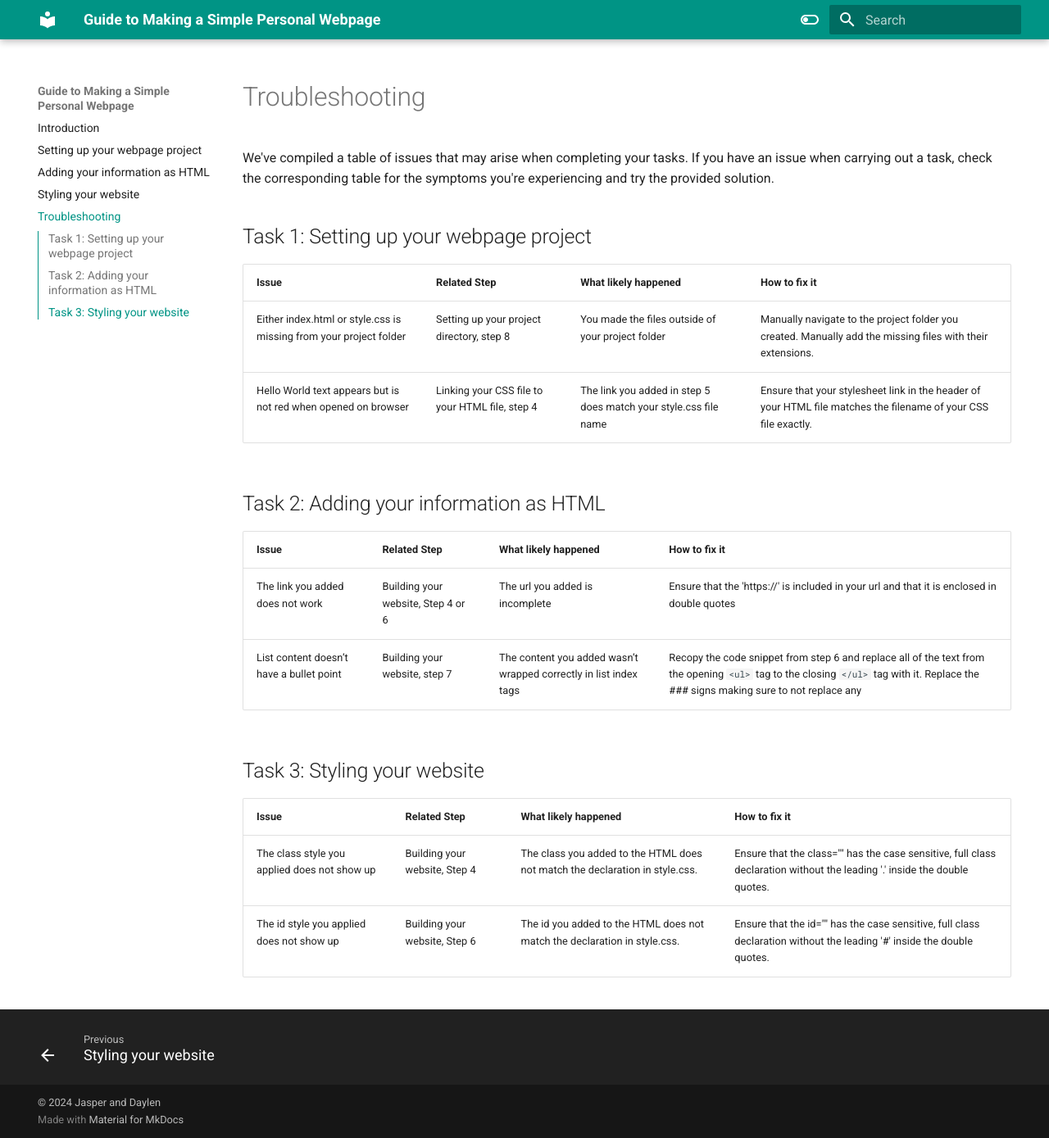
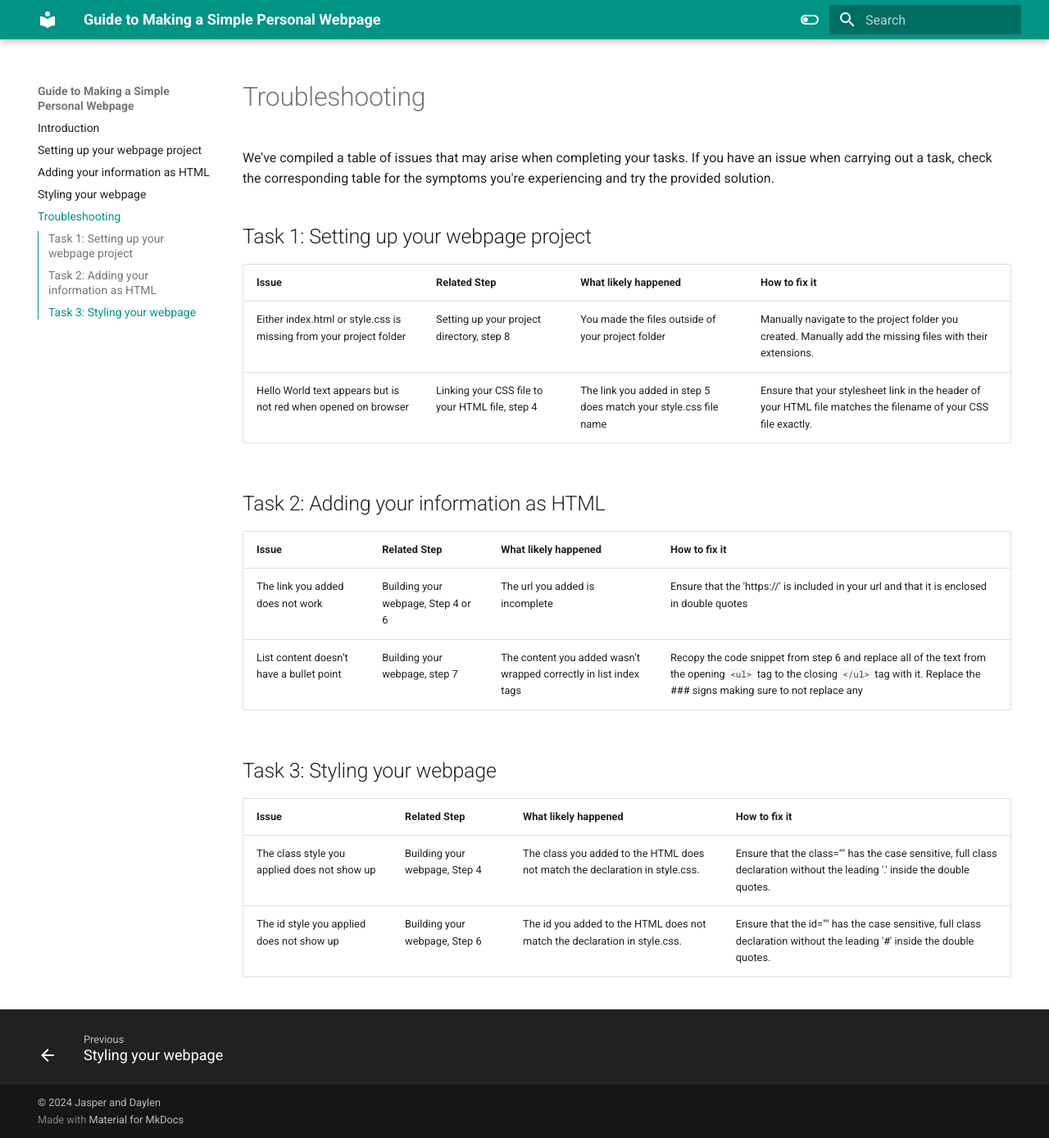
Before and after one commit to jasper-th-wang/Basic_Webpage_Guide, an MkDocs documentation site: the page built from docs/troubleshooting.md, in a window 1280 px wide and 1389 px high. Shown: the whole window at 82% size. Built offline with MkDocs 1.6.1 and Material for MkDocs 9.7.7, drawn with Linux system fonts in a browser that asks for light colours.

Commit message:
standardize use of webpage instead of website

````diff
--- a/docs/task1.md
+++ b/docs/task1.md
@@ -6,7 +6,7 @@ This section will show you how to set up a basic webpage project. You will make
 
 Before we start writing the HTML and CSS code, it is important to set up an organized project structure as outlined below.
 
-1. Make a folder on your desktop titled “My first website”.
+1. Make a folder on your desktop titled “My first webpage”.
 2. Open VS Code.
 3. Do any of the following to open your project in VS Code:
     - In VS Code, click **File** > **Open** and find your “My first webpage” folder.
@@ -29,7 +29,7 @@ Before we start writing the HTML and CSS code, it is important to set up an orga
 
     Here is what the project structure will look like.
     ```
-    My first website/
+    My first webpage/
     ├── index.html
     └── style.css
     ```
--- a/docs/task3.md
+++ b/docs/task3.md
@@ -1,4 +1,4 @@
-# Styling your website
+# Styling your webpage
 
 This section will show you how to style the content you added in the previous section. You’ll use CSS selectors to specify which elements you’ll add which styles to.
 
@@ -80,7 +80,7 @@ Classes are reusable styles that can be applied to multiple elements. In this ex
     !!! success "Success"
         You have successfully styled your webpage using CSS selectors and classes. The list items in your unordered list are now red and underlined, and the `div` element wrapping the `h1`, `p` and `li` content has a light blue background, padding, and a black border.
 
-        ![Styling website success](./assets/task3/task3-result.png)
+        ![Styling webpage success](./assets/task3/task3-result.png)
 
 [//]: # (        TODO: Add images to show the changes in the webpage.)
 
--- a/docs/troubleshooting.md
+++ b/docs/troubleshooting.md
@@ -12,12 +12,12 @@ We've compiled a table of issues that may arise when completing your tasks. If y
 
 | Issue                                 | Related Step               | What likely happened                   | How to fix it                                                                      |
 |---------------------------------------|----------------------------|---------------------------------------|------------------------------------------------------------------------------------|
-| The link you added does not work      | Building your website, Step 4 or 6 | The url you added is incomplete       | Ensure that the 'https://' is included in your url and that it is enclosed in double quotes |
-| List content doesn’t have a bullet point | Building your website, step 7 | The content you added wasn’t wrapped correctly in list index tags | Recopy the code snippet from step 6 and replace all of the text from the opening `<ul>` tag to the closing `</ul>` tag with it. Replace the ### signs making sure to not replace any |
+| The link you added does not work      | Building your webpage, Step 4 or 6 | The url you added is incomplete       | Ensure that the 'https://' is included in your url and that it is enclosed in double quotes |
+| List content doesn’t have a bullet point | Building your webpage, step 7 | The content you added wasn’t wrapped correctly in list index tags | Recopy the code snippet from step 6 and replace all of the text from the opening `<ul>` tag to the closing `</ul>` tag with it. Replace the ### signs making sure to not replace any |
 
-## Task 3: Styling your website
+## Task 3: Styling your webpage
 
 | Issue                                 | Related Step               | What likely happened                               | How to fix it                                                                 |
 |---------------------------------------|----------------------------|----------------------------------------------------|-------------------------------------------------------------------------------|
-| The class style you applied does not show up | Building your website, Step 4 | The class you added to the HTML does not match the declaration in style.css. | Ensure that the class="" has the case sensitive, full class declaration without the leading '.' inside the double quotes. |
-| The id style you applied does not show up    | Building your website, Step 6 | The id you added to the HTML does not match the declaration in style.css.    | Ensure that the id="" has the case sensitive, full class declaration without the leading '#' inside the double quotes.    |
+| The class style you applied does not show up | Building your webpage, Step 4 | The class you added to the HTML does not match the declaration in style.css. | Ensure that the class="" has the case sensitive, full class declaration without the leading '.' inside the double quotes. |
+| The id style you applied does not show up    | Building your webpage, Step 6 | The id you added to the HTML does not match the declaration in style.css.    | Ensure that the id="" has the case sensitive, full class declaration without the leading '#' inside the double quotes.    |
--- a/mkdocs.yml
+++ b/mkdocs.yml
@@ -47,9 +47,6 @@ markdown_extensions:
   - pymdownx.superfences
   - pymdownx.mark
   - attr_list
-  - pymdownx.emoji:
-      emoji_index: !!python/name:materialx.emoji.twemoji
-      emoji_generator: !!python/name:materialx.emoji.to_svg
   - pymdownx.tasklist:
       custom_checkbox: true
 
````
Also changed, not shown: docs/task2.md (+8 -8 lines).
